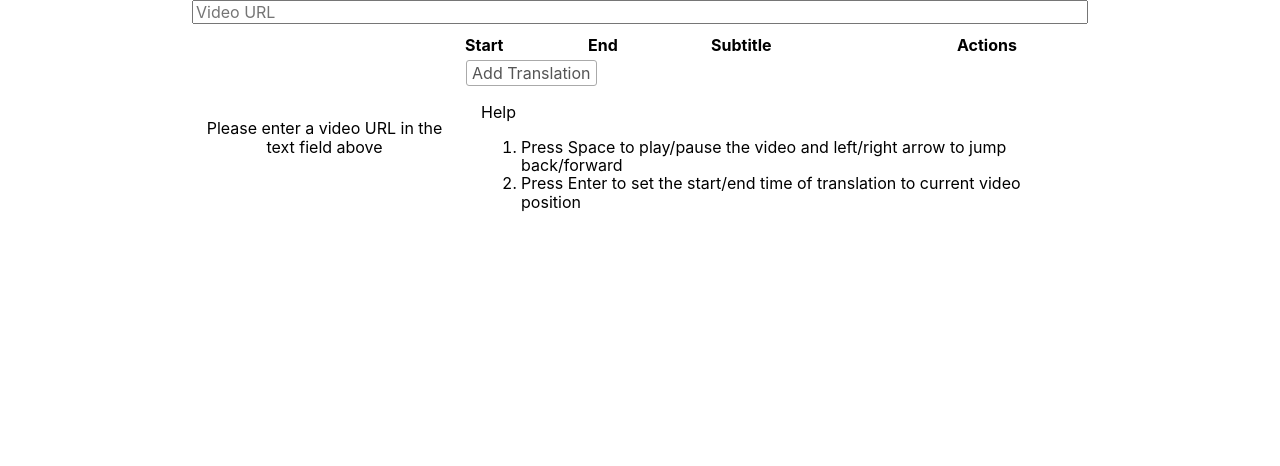
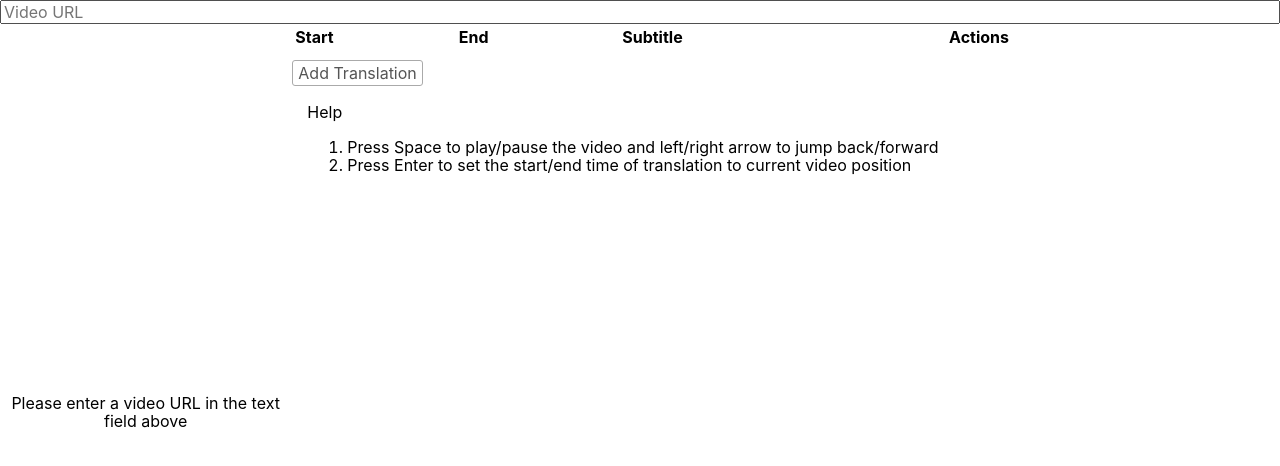
Before and after one commit to claudiut/online-video-srt-creator, a React (Create React App) app: page / in a window 1280 px wide. Shown: the top 466 px of the page. Built offline with nearby package versions, Linux system fonts and the light colour scheme.

Commit message:
Add styling and make translation UI scrollable

```diff
--- a/src/App.scss
+++ b/src/App.scss
@@ -1,17 +1,15 @@
-$buttonColor: #555;
-$buttonBorderColor: #aaa;
+@import "assets/css/tachyons.min.css";
+@import "style/Button";
 
-button {
-    padding: 3px 5px;
-    margin: 1px;
-    border: 1px solid $buttonBorderColor;
-    color: $buttonColor;
-    background-color: white;
-    border-radius: 3px;
-    cursor: pointer;
+html, body, #root {
+    height: 100%;
+}
 
-    &:hover {
-        border-color: darken($buttonBorderColor, 20%);
-        color: darken($buttonColor, 20%);
-    }
+body {
+  margin: 0;
+  font-family: -apple-system, BlinkMacSystemFont, 'Segoe UI', 'Roboto', 'Oxygen',
+    'Ubuntu', 'Cantarell', 'Fira Sans', 'Droid Sans', 'Helvetica Neue',
+    sans-serif;
+  -webkit-font-smoothing: antialiased;
+  -moz-osx-font-smoothing: grayscale;
 }
--- a/src/App.tsx
+++ b/src/App.tsx
@@ -51,12 +51,12 @@ function App() {
     };
 
     return (
-        <div className="flex justify-center">
-            <div className="w-70">
+        <div className="flex justify-center h-100">
+            <div className="w-100 w-70-m flex flex-column">
                 <div>
                     <input type="text" placeholder="Video URL" className="w-100" onChange={handleUrlChange} />
                 </div>
-                <div className="flex">
+                <div className="flex h-100">
                     {
                         url
                         ?  (
@@ -69,7 +69,6 @@ function App() {
                             Please enter a video URL in the text field above
                         </div>
                     }
-                    <div className="w-100 pa2">
                     <Translations
                         translations={translations}
                         onAddTranslation={handleCreateTranslation}
@@ -79,7 +78,6 @@ function App() {
                 </div>
             </div>
         </div>
-        </div>
   );
 }
 
--- /dev/null
+++ b/src/Translations/TranslationFooter.tsx
@@ -0,0 +1,69 @@
+import React, { useState } from "react";
+import TranslationLine from "../services/Translation/TranslationLine";
+
+import TranslationLineSerializer from "../services/Translation/TranslationLineSerializer";
+import TranslationForm from "./TranslationForm";
+
+export type OnAddTranslation = (content: string, splitType: string) => void;
+
+interface Props {
+    translations: TranslationLine[],
+    onAddTranslation: OnAddTranslation,
+}
+
+const TranslationFooter = ({ translations, onAddTranslation }: Props) => {
+    const [showAddForm, setShowAddForm] = useState<boolean>(false);
+
+    const handleClickAddTranslation = () => {
+        setShowAddForm(!showAddForm);
+    };
+
+    const handleSave = (content: string, splitType: string) => {
+        onAddTranslation(content, splitType);
+        setShowAddForm(false);
+    };
+
+    const handleDownload = () => {
+        const elem = document.createElement('a');
+        const srt = TranslationLineSerializer.toSrt(translations);
+        elem.setAttribute('href', 'data:text/plain;charset=utf-8,' + encodeURIComponent(srt));
+        const filename = `${translations[0].getContent().split('\n')[0]}.srt`;
+        elem.setAttribute('download', filename);
+        elem.style.display = 'none';
+        document.body.appendChild(elem);
+
+        elem.click();
+        document.body.removeChild(elem);
+    }
+
+    return (
+        <div>
+            {showAddForm && (
+                <TranslationForm
+                    onSave={handleSave}
+                    onCancel={() => setShowAddForm(false)}
+                />
+            )}
+            <div>
+                <button
+                    onClick={handleClickAddTranslation}
+                    style={{visibility: showAddForm ? 'hidden' : 'visible'}}
+                >
+                    Add Translation
+                </button>
+            </div>
+            <div className="pa3">
+                <div>Help</div>
+                <ol>
+                    <li>Press Space to play/pause the video and left/right arrow to jump back/forward</li>
+                    <li>Press Enter to set the start/end time of translation to current video position</li>
+                </ol>
+            </div>
+            <div className="tc">
+                {translations.length > 0 && <button onClick={handleDownload}>Download<br />⬇</button>}
+            </div>
+        </div>
+    )
+};
+
+export default TranslationFooter;
--- /dev/null
+++ b/src/Translations/TranslationHeader.tsx
@@ -0,0 +1,12 @@
+const TranslationHeader = () => (
+    <div className="w-100 flex pa1">
+        <div className="w-third flex">
+            <strong className="w-50">Start</strong>
+            <strong className="w-50">End</strong>
+        </div>
+        <div className="w-third"><strong>Subtitle</strong></div>
+        <div className="w-third"><strong>Actions</strong></div>
+    </div>
+);
+
+export default TranslationHeader;
--- a/src/Translations/TranslationList.tsx
+++ b/src/Translations/TranslationList.tsx
@@ -7,6 +7,8 @@ type Props = {
     onUpdate: (t: TranslationLine) => void;
 }
 
+const formatTranslationTime = (time?: number) => time ? Math.trunc(time * 10000) / 10000 : '-'
+
 const TranslationList = ({ translations, onRemove, onUpdate }: Props) => {
     const handleResetTime = (t: TranslationLine, resetStart: boolean = true) => {
         resetStart ? t.removeStartTime() : t.removeEndTime();
@@ -14,20 +16,18 @@ const TranslationList = ({ translations, onRemove, onUpdate }: Props) => {
     };
 
     return (
-        <div>
-            <div className="w-100 flex pv1">
-                <div className="w-20"><strong>Start</strong></div>
-                <div className="w-20"><strong>End</strong></div>
-                <div className="w-40"><strong>Subtitle</strong></div>
-                <div className="w-20"><strong>Actions</strong></div>
-            </div>
+        <div className="overflow-y-auto pa1">
             {
                 translations.map((t, index) => (
                     <div className="w-100 flex translation-line items-center" key={index}>
-                        <div className="w-20">{t.getStartTime() || '-'}</div>
-                        <div className="w-20">{t.getEndTime() || '-'}</div>
-                        <div className="w-40"><span className="pre">{t.getContent()}</span></div>
-                        <div className="w-20 flex">
+                        <div className="w-third flex">
+                            <div className="w-50">{formatTranslationTime(t.getStartTime())}</div>
+                            <div className="w-50">{formatTranslationTime(t.getEndTime())}</div>
+                        </div>
+                        <div className="w-third">
+                            <span className="pre">{t.getContent()}</span>
+                        </div>
+                        <div className="w-third flex">
                             <button onClick={() => handleResetTime(t)}>ResetStart</button>
                             <button onClick={() => handleResetTime(t, false)}>ResetEnd</button>
                             <button onClick={() => onRemove(t)}>Delete</button>
--- a/src/Translations/Translations.tsx
+++ b/src/Translations/Translations.tsx
@@ -1,76 +1,27 @@
-import React, { useEffect, useRef, useState } from "react";
+import React from "react";
+
 import TranslationLine from "../services/Translation/TranslationLine";
-import TranslationLineSerializer from "../services/Translation/TranslationLineSerializer";
-import TranslationForm from "./TranslationForm";
+import TranslationFooter, { OnAddTranslation } from "./TranslationFooter";
+import TranslationHeader from "./TranslationHeader";
 import TranslationList from "./TranslationList";
 
 type Props = {
     translations: TranslationLine[];
-    onAddTranslation: (content: string, splitType: string) => void;
+    onAddTranslation: OnAddTranslation;
     onRemoveTranslation: (t: TranslationLine) => void;
     onUpdateTranslation: (t: TranslationLine) => void;
 }
 
 const Translations = ({ translations, onAddTranslation, onRemoveTranslation, onUpdateTranslation }: Props) => {
-    const [showAddForm, setShowAddForm] = useState<boolean>(false);
-
-    const addInputRef = useRef<HTMLTextAreaElement>(null);
-    useEffect(() => addInputRef.current?.focus(), [showAddForm, translations]);
-
-    const handleClickAddTranslation = () => {
-        setShowAddForm(!showAddForm);
-    };
-
-    const handleSave = (content: string, splitType: string) => {
-        onAddTranslation(content, splitType);
-        setShowAddForm(false);
-    };
-
-    const handleDownload = () => {
-        const elem = document.createElement('a');
-        const srt = TranslationLineSerializer.toSrt(translations);
-        elem.setAttribute('href', 'data:text/plain;charset=utf-8,' + encodeURIComponent(srt));
-        const filename = `${translations[0].getContent().split('\n')[0]}.srt`;
-        elem.setAttribute('download', filename);
-        elem.style.display = 'none';
-        document.body.appendChild(elem);
-
-        elem.click();
-        document.body.removeChild(elem);
-    }
-
     return (
-        <div>
+        <div className="flex flex-column w-100">
+            <TranslationHeader />
             <TranslationList
                 translations={translations}
                 onRemove={onRemoveTranslation}
                 onUpdate={onUpdateTranslation}
             />
-            {showAddForm && (
-                <TranslationForm
-                    onSave={handleSave}
-                    onCancel={() => setShowAddForm(false)}
-                    ref={addInputRef}
-                />
-            )}
-            <div>
-                <button
-                    onClick={handleClickAddTranslation}
-                    style={{visibility: showAddForm ? 'hidden' : 'visible'}}
-                >
-                    Add Translation
-                </button>
-            </div>
-            <div className="pa3">
-                <div>Help</div>
-                <ol>
-                    <li>Press Space to play/pause the video and left/right arrow to jump back/forward</li>
-                    <li>Press Enter to set the start/end time of translation to current video position</li>
-                </ol>
-            </div>
-            <div className="tc">
-                {translations.length > 0 && <button onClick={handleDownload}>Download<br />⬇</button>}
-            </div>
+            <TranslationFooter translations={translations} onAddTranslation={onAddTranslation} />
         </div>
     )
 };
--- a/src/index.scss
+++ /dev/null
@@ -1,15 +0,0 @@
-@import "assets/css/tachyons.min.css";
-
-body {
-  margin: 0;
-  font-family: -apple-system, BlinkMacSystemFont, 'Segoe UI', 'Roboto', 'Oxygen',
-    'Ubuntu', 'Cantarell', 'Fira Sans', 'Droid Sans', 'Helvetica Neue',
-    sans-serif;
-  -webkit-font-smoothing: antialiased;
-  -moz-osx-font-smoothing: grayscale;
-}
-
-code {
-  font-family: source-code-pro, Menlo, Monaco, Consolas, 'Courier New',
-    monospace;
-}
--- a/src/index.tsx
+++ b/src/index.tsx
@@ -1,6 +1,6 @@
 import React from 'react';
 import ReactDOM from 'react-dom';
-import './index.scss';
+
 import App from './App';
 import reportWebVitals from './reportWebVitals';
 
--- /dev/null
+++ b/src/style/Button.scss
@@ -0,0 +1,17 @@
+$buttonColor: #555;
+$buttonBorderColor: #aaa;
+
+button {
+    padding: 3px 5px;
+    margin: 1px;
+    border: 1px solid $buttonBorderColor;
+    color: $buttonColor;
+    background-color: white;
+    border-radius: 3px;
+    cursor: pointer;
+
+    &:hover {
+        border-color: darken($buttonBorderColor, 20%);
+        color: darken($buttonColor, 20%);
+    }
+}
```
Lines whose indentation alone changed are shown as unchanged.
